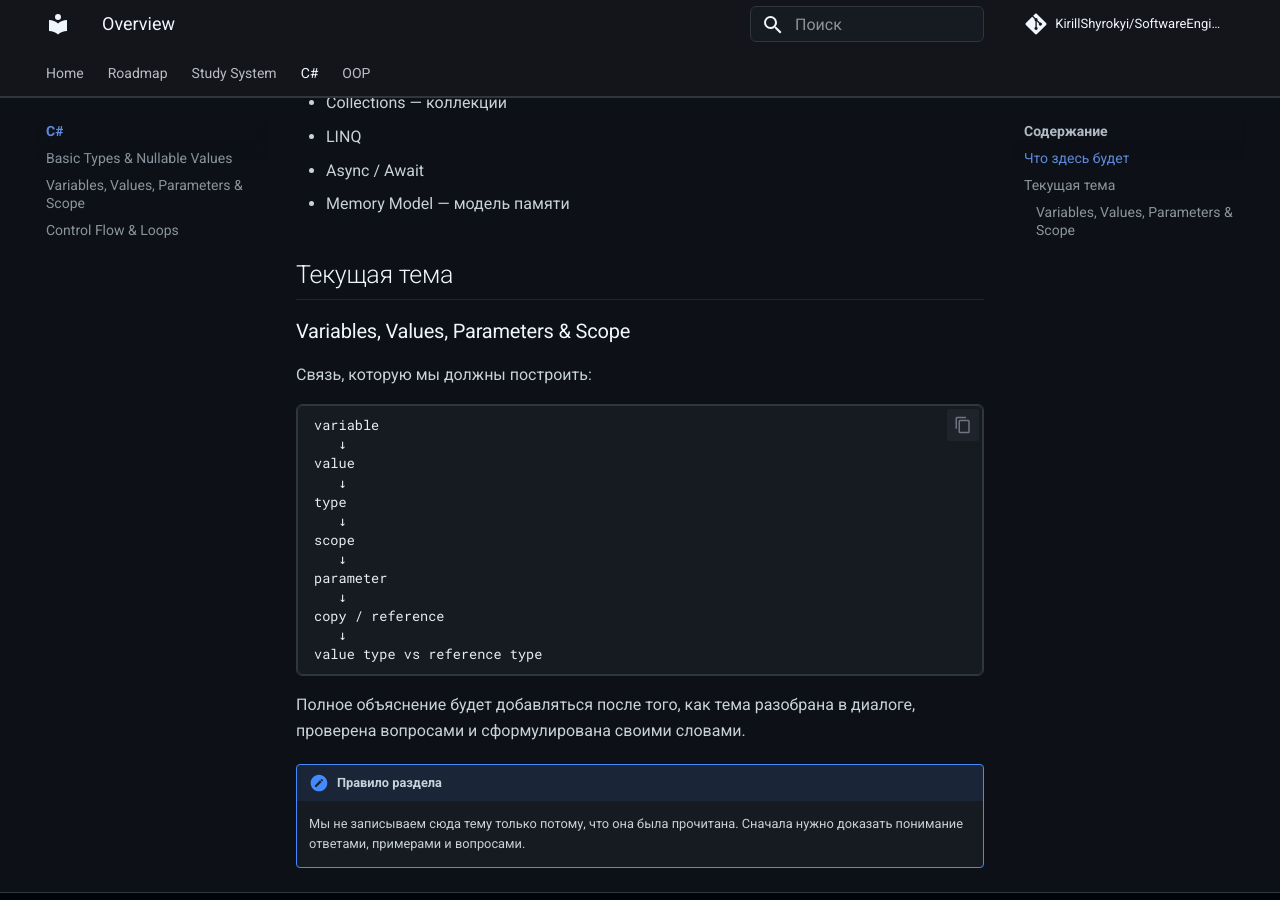
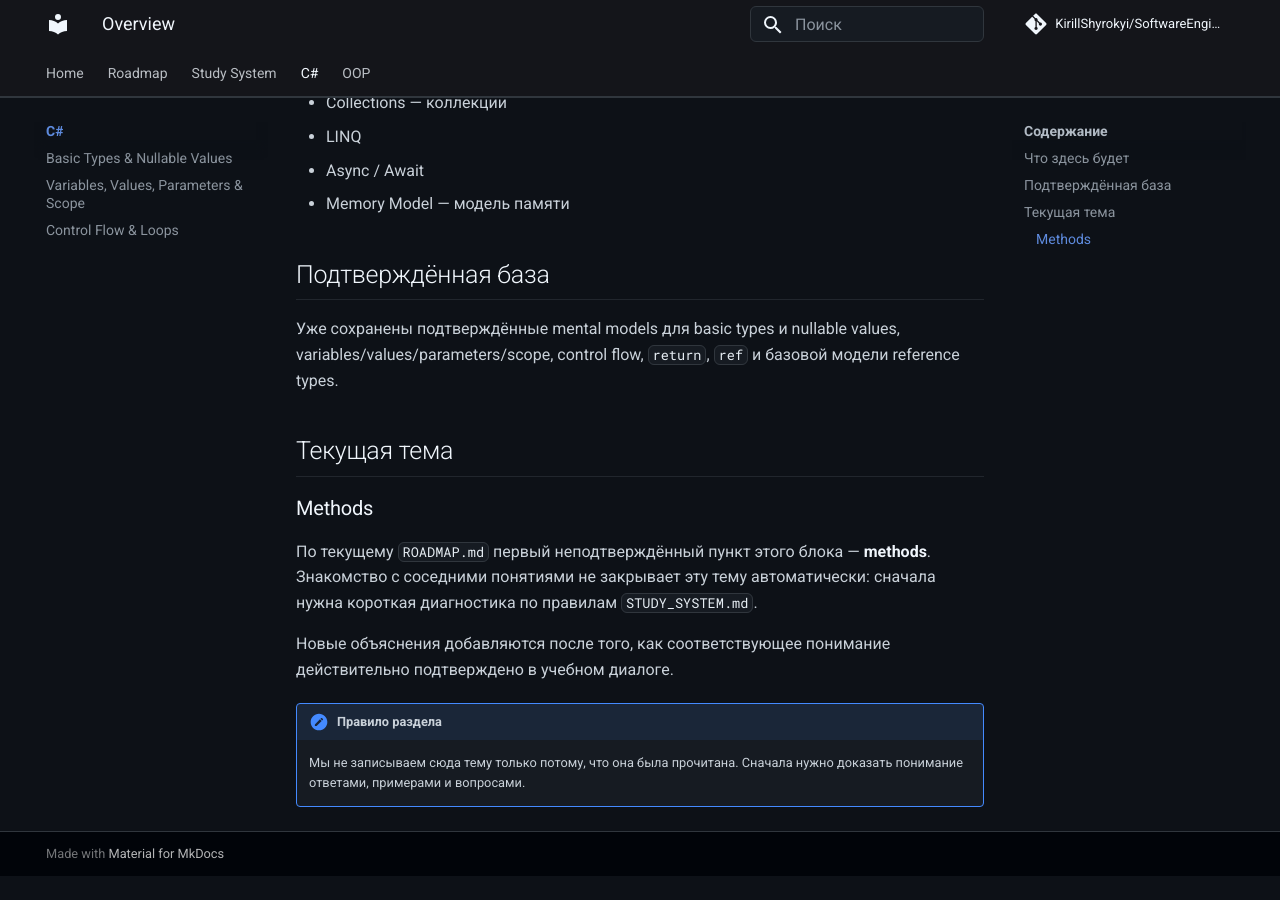
Before and after one commit to KirillShyrokyi/SoftwareEngineeringBase, an MkDocs documentation site: the page built from docs/csharp/index.md, in a window 1280 px wide and 900 px high, scrolled down 517 px. Built offline with MkDocs 1.6.1 and Material for MkDocs 9.7.7, drawn with Linux system fonts in a browser that asks for light colours; comment, search, counter and statistics services are not loaded; after the commit the page ends 1393 px from its top, so only the background shows below that.

Commit message:
docs(csharp): align overview with verified progress

````diff
--- a/docs/csharp/index.md
+++ b/docs/csharp/index.md
@@ -15,29 +15,17 @@
 - Async / Await
 - Memory Model — модель памяти
 
+## Подтверждённая база
+
+Уже сохранены подтверждённые mental models для basic types и nullable values, variables/values/parameters/scope, control flow, `return`, `ref` и базовой модели reference types.
+
 ## Текущая тема
 
-### Variables, Values, Parameters & Scope
+### Methods
 
-Связь, которую мы должны построить:
+По текущему `ROADMAP.md` первый неподтверждённый пункт этого блока — **methods**. Знакомство с соседними понятиями не закрывает эту тему автоматически: сначала нужна короткая диагностика по правилам `STUDY_SYSTEM.md`.
 
-```text
-variable
-   ↓
-value
-   ↓
-type
-   ↓
-scope
-   ↓
-parameter
-   ↓
-copy / reference
-   ↓
-value type vs reference type
-```
-
-Полное объяснение будет добавляться после того, как тема разобрана в диалоге, проверена вопросами и сформулирована своими словами.
+Новые объяснения добавляются после того, как соответствующее понимание действительно подтверждено в учебном диалоге.
 
 !!! note "Правило раздела"
     Мы не записываем сюда тему только потому, что она была прочитана. Сначала нужно доказать понимание ответами, примерами и вопросами.
````
